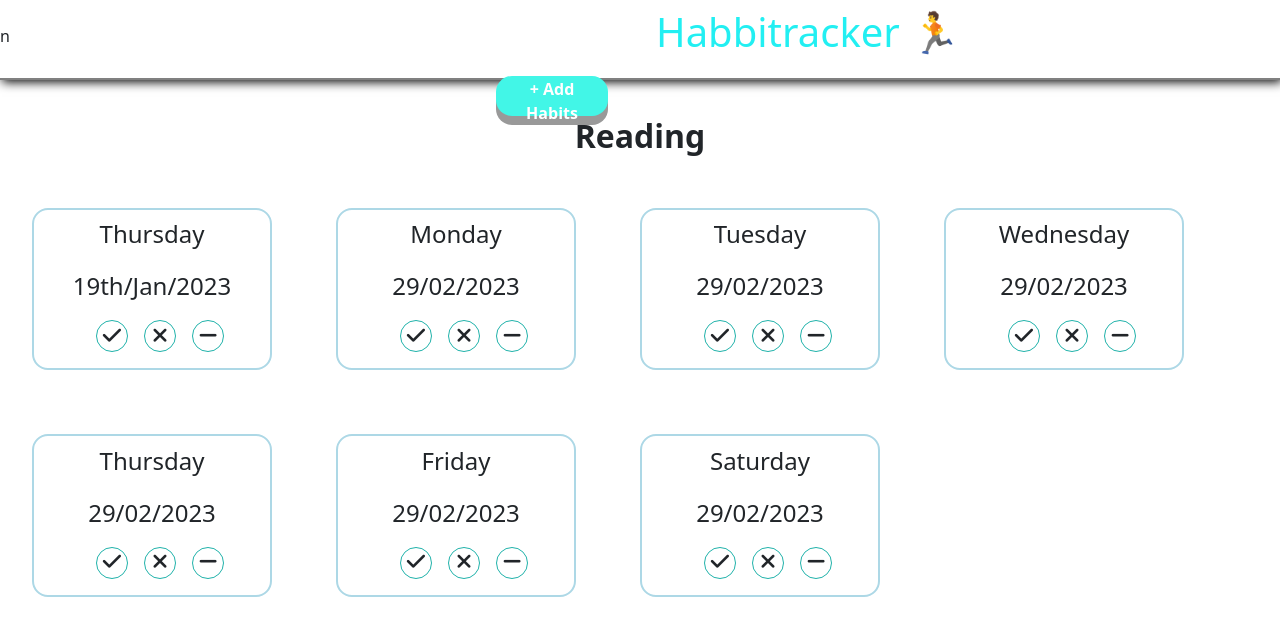
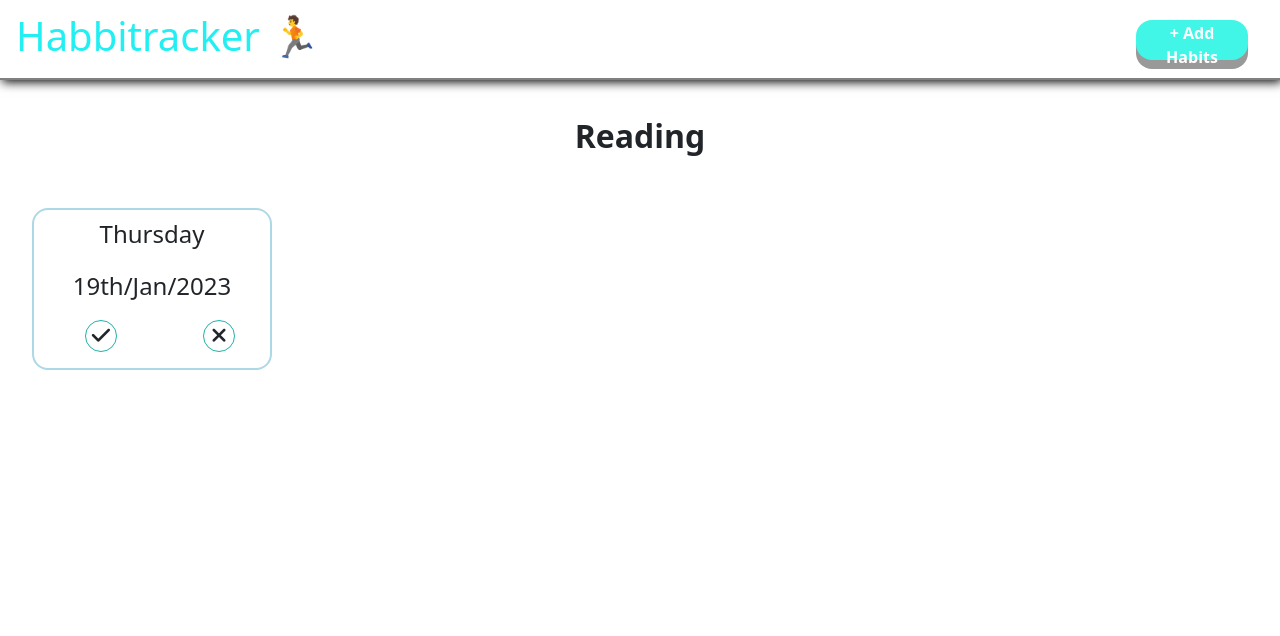
Before and after one commit to prakashdeep2902/habit-tracker, a React (Create React App) app: page /week-details in a window 1280 px wide. Shown: the top 636 px of the page. Built offline with nearby package versions, Linux system fonts and the light colour scheme.

Commit message:
commited

```diff
--- a/src/App.css
+++ b/src/App.css
@@ -187,7 +187,9 @@
 .all_week_days .status{
 
     display: flex;
-    justify-content: center;
+
+   align-items: center;
+   justify-content: space-around;
 
 
 }
--- a/src/App.js
+++ b/src/App.js
@@ -13,15 +13,18 @@ const App = () => {
 
       <Navbar />
 
-      {
-        list.map((elem, id) => {
-          return (<Habitdetails elem={elem} key={id} />)
-
-        })
-      }
 
       <BrowserRouter>
         <Routes>
+          <Route path='/' element={
+              list.map((elem, id) => {
+                return (<Habitdetails elem={elem} key={id} />)
+
+              })
+            }>
+
+          </Route>
+
           <Route path="week-details" element={<WeekDetials />}></Route>
         </Routes>
       </BrowserRouter>
--- a/src/component/Inputhabit.js
+++ b/src/component/Inputhabit.js
@@ -10,7 +10,7 @@ const Inputhabit = (props) => {
     const dispatch = useDispatch();
     const { isActive, setIsActive } = props
     const refClose = useRef(null)
-    // const [Takeinput,SetTakeinput]=useState('')
+
 
 
     const handelonclick = () => {
--- a/src/component/Navbar.js
+++ b/src/component/Navbar.js
@@ -15,7 +15,7 @@ const Navbar = () => {
     return (
         <>
             <div className='navbar'>
-                 n  <div className='navbar_title' >
+                 <div className='navbar_title' >
                     <h1>Habbitracker &#x1f3c3;</h1>
                 </div>
 
--- a/src/component/WeekDetials.js
+++ b/src/component/WeekDetials.js
@@ -20,137 +20,20 @@ const WeekDetials = () => {
           </div>
           <div className='status'>
             <div className='sign'>
-              <i class="fa-solid fa-check"></i>
+              <i className="fa-solid fa-check"></i>
             </div>
             <div className='sign'>
-              <i class="fa-solid fa-xmark"></i>
+              <i className="fa-solid fa-xmark"></i>
             </div>
-            <div className='sign'>
-              <i class="fa-solid fa-minus"></i>
-            </div>
+
           </div>
 
         </div>
-        <div className='all_week_days'>
-          <div className='day'>
-            <p>monday</p>
-          </div>
-          <div className='date'>
-            <p>29/02/2023</p>
-          </div>
-          <div className='status'>
-            <div className='sign'>
-              <i class="fa-solid fa-check"></i>
-            </div>
-            <div className='sign'>
-              <i class="fa-solid fa-xmark"></i>
-            </div>
-            <div className='sign'>
-              <i class="fa-solid fa-minus"></i>
-            </div>
-          </div>
 
-        </div>
-        <div className='all_week_days'>
-          <div className='day'>
-            <p>tuesday</p>
-          </div>
-          <div className='date'>
-            <p>29/02/2023</p>
-          </div>
-          <div className='status'>
-            <div className='sign'>
-              <i class="fa-solid fa-check"></i>
-            </div>
-            <div className='sign'>
-              <i class="fa-solid fa-xmark"></i>
-            </div>
-            <div className='sign'>
-              <i class="fa-solid fa-minus"></i>
-            </div>
-          </div>
 
-        </div>
-        <div className='all_week_days'>
-          <div className='day'>
-            <p>wednesday</p>
-          </div>
-          <div className='date'>
-            <p>29/02/2023</p>
-          </div>
-          <div className='status'>
-            <div className='sign'>
-              <i class="fa-solid fa-check"></i>
-            </div>
-            <div className='sign'>
-              <i class="fa-solid fa-xmark"></i>
-            </div>
-            <div className='sign'>
-              <i class="fa-solid fa-minus"></i>
-            </div>
-          </div>
 
-        </div>
-        <div className='all_week_days'>
-          <div className='day'>
-            <p>thursday</p>
-          </div>
-          <div className='date'>
-            <p>29/02/2023</p>
-          </div>
-          <div className='status'>
-            <div className='sign'>
-              <i class="fa-solid fa-check"></i>
-            </div>
-            <div className='sign'>
-              <i class="fa-solid fa-xmark"></i>
-            </div>
-            <div className='sign'>
-              <i class="fa-solid fa-minus"></i>
-            </div>
-          </div>
 
-        </div>
-        <div className='all_week_days'>
-          <div className='day'>
-            <p>friday</p>
-          </div>
-          <div className='date'>
-            <p>29/02/2023</p>
-          </div>
-          <div className='status'>
-            <div className='sign'>
-              <i class="fa-solid fa-check"></i>
-            </div>
-            <div className='sign'>
-              <i class="fa-solid fa-xmark"></i>
-            </div>
-            <div className='sign'>
-              <i class="fa-solid fa-minus"></i>
-            </div>
-          </div>
 
-        </div>
-        <div className='all_week_days'>
-          <div className='day'>
-            <p>saturday</p>
-          </div>
-          <div className='date'>
-            <p>29/02/2023</p>
-          </div>
-          <div className='status'>
-            <div className='sign'>
-              <i class="fa-solid fa-check"></i>
-            </div>
-            <div className='sign'>
-              <i class="fa-solid fa-xmark"></i>
-            </div>
-            <div className='sign'>
-              <i class="fa-solid fa-minus"></i>
-            </div>
-          </div>
-
-        </div>
 
       </div>
 
```
